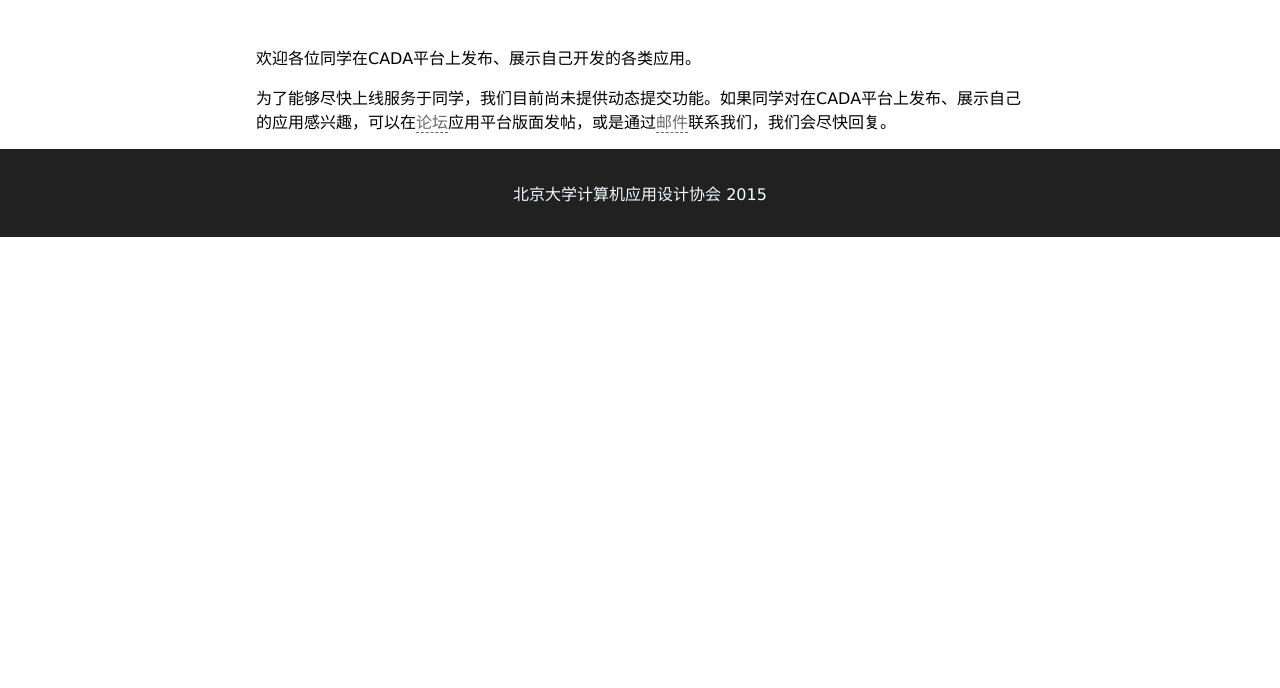
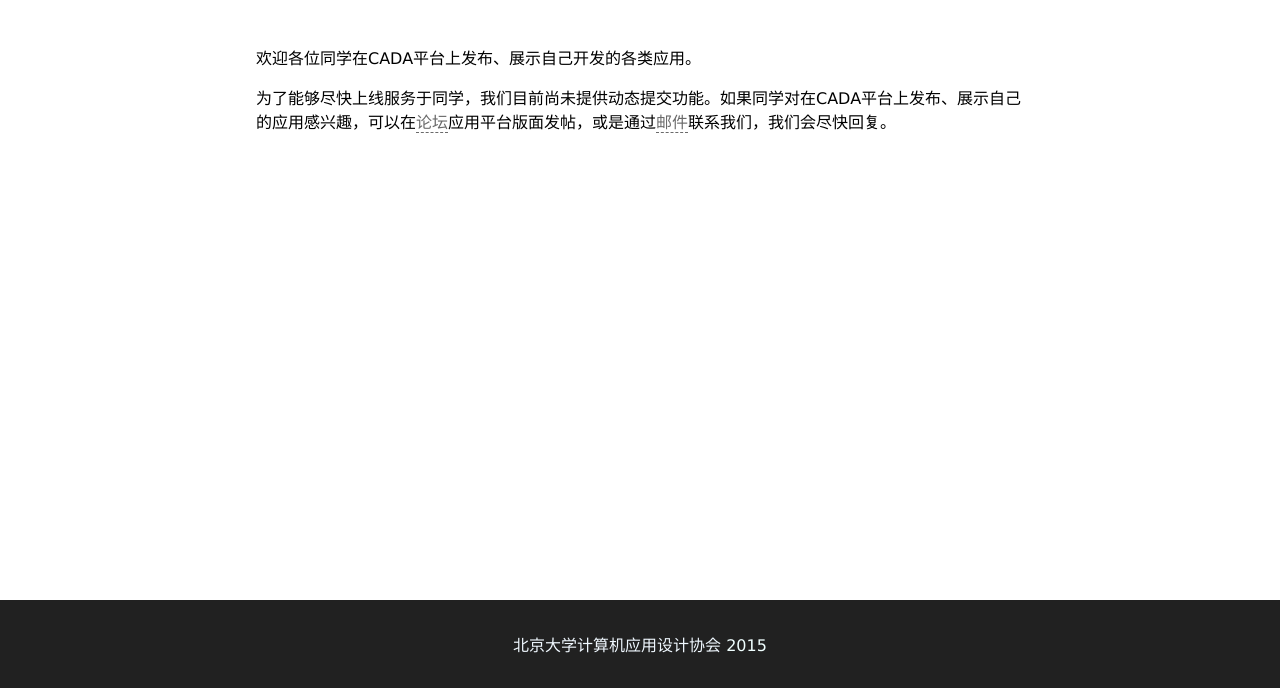
Before and after one commit to Z4Tech/AppPlatform, a plain HTML site: page upload.html in a window 1280 px wide. Shown: the part 112-800 px from the top of the page. Drawn offline with Linux system fonts and the light colour scheme.

Commit message:
about border fixed

```diff
--- a/upload.html
+++ b/upload.html
@@ -15,6 +15,12 @@
     <!--[if gt IE 8]><!-->
         <link rel="stylesheet" href="./css/grids-responsive-min.css">
     <!--<![endif]-->
+    <style>
+        .footer{
+            position: fixed;
+            bottom: 0px;
+        }
+    </style>
 </head>
 
 <body>
```
